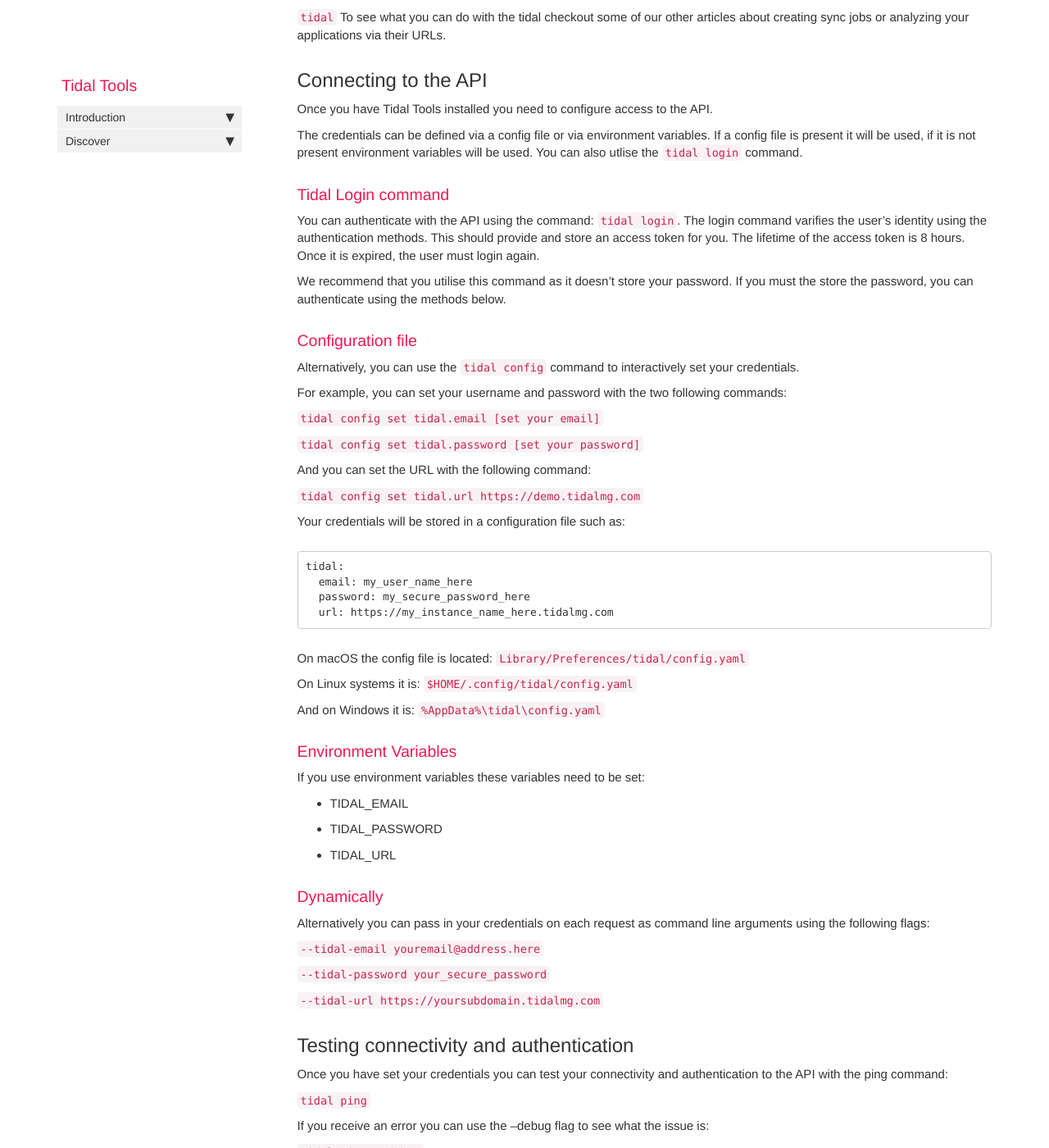
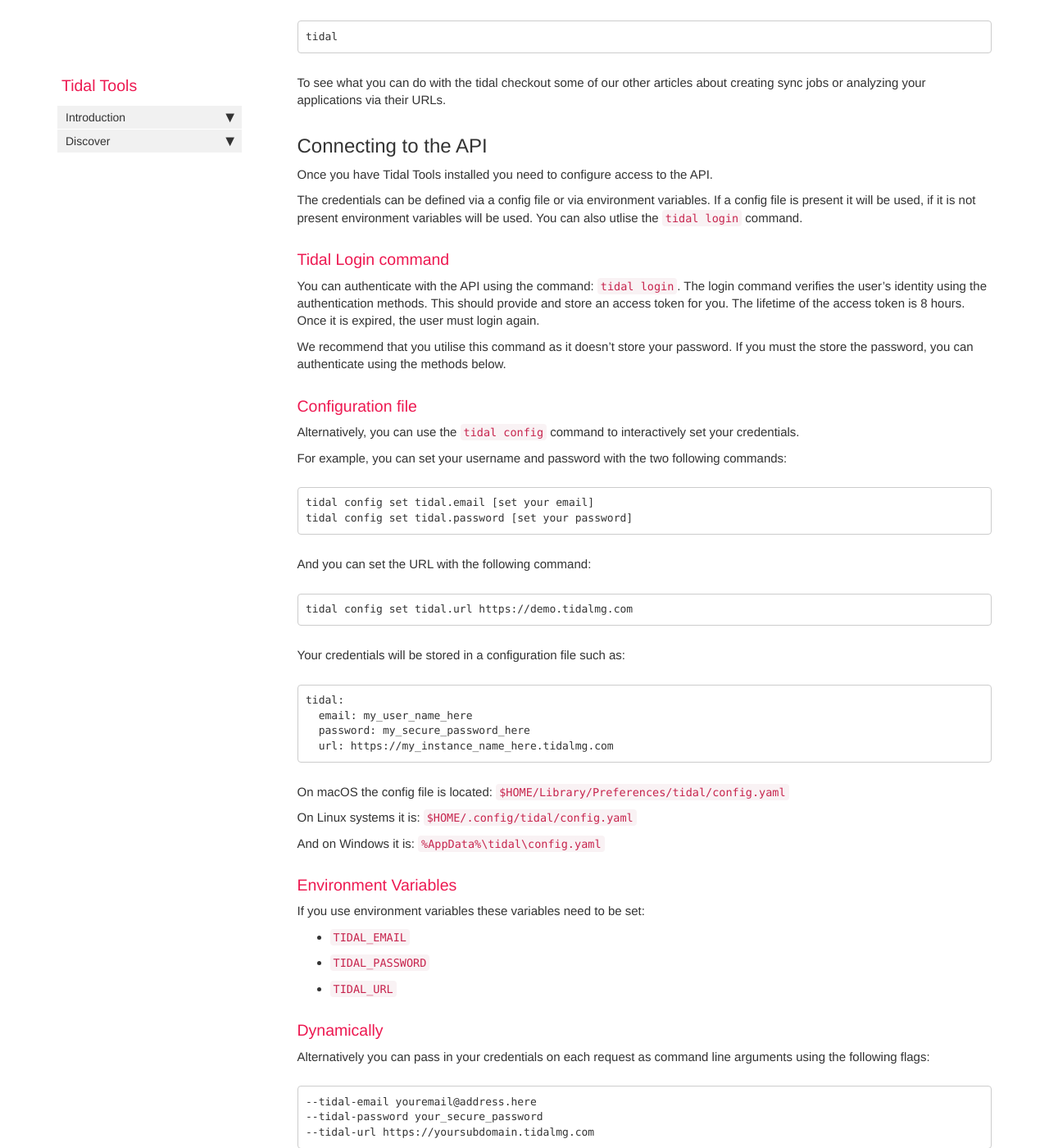
Before and after one commit to tidalmigrations/tidalmigrations.github.io, a Jekyll site: the page built from pages/tidal tools/getstarted.md, in a window 1280 px wide and 1400 px high, scrolled down 707 px. Shown: the whole window at 82% size. Built offline with Jekyll 4.4.1, drawn with Linux system fonts in a browser that asks for light colours; nearby versions of some CDN libraries; comment, search, counter and statistics services are not loaded; part of the change alters nothing that is shown; some of the changed text lies outside the part shown.

Commit message:
Fixing typos and formatting tweaks

````diff
--- a/pages/tidal tools/getstarted.md
+++ b/pages/tidal tools/getstarted.md
@@ -13,12 +13,15 @@ Here we outline how to get started working with Tidal Tools via the command line
 ## Downloading & Installing {#install}
 
 Tidal Tools is a cross platform CLI utility that you can use to discover and analyze your applications.
-[Easily install Tidal Tools](https://get.tidal.sh.) on your operating system.
+[Easily install Tidal Tools](https://get.tidal.sh) on your operating system.
 
 ## Using Tidal Tools
 To get started, from a new terminal or Powershell prompt, simply run:
 
-`` tidal ``
+```
+tidal
+```
+
 To see what you can do with the tidal checkout some of our other articles about creating sync jobs or analyzing your applications via their URLs.
 
 ## Connecting to the API
@@ -28,7 +31,7 @@ The credentials can be defined via a config file or via environment variables. I
 You can also utlise the `tidal login` command.
 
 ### Tidal Login command {#login}
-You can authenticate with the API using the command: `tidal login`. The login command varifies the user's identity using the authentication methods. This should provide and store an access token for you.
+You can authenticate with the API using the command: `tidal login`. The login command verifies the user's identity using the authentication methods. This should provide and store an access token for you.
 The lifetime of the access token is 8 hours. Once it is expired, the user must login again.
 
 We recommend that you utilise this command as it doesn't store your password. If you must the store the password, you can authenticate using the methods below.
@@ -41,13 +44,16 @@ Alternatively, you can use the `tidal config` command to interactively set your
 
 For example, you can set your username and password with the two following commands:
 
-``` tidal config set tidal.email [set your email] ```
-
-``` tidal config set tidal.password [set your password] ```
+```
+tidal config set tidal.email [set your email]
+tidal config set tidal.password [set your password]
+```
 
 And you can set the URL with the following command:
 
-``` tidal config set tidal.url https://demo.tidalmg.com ```
+```
+tidal config set tidal.url https://demo.tidalmg.com
+```
 
 Your credentials will be stored in a configuration file such as:
 
@@ -58,48 +64,56 @@ tidal:
   url: https://my_instance_name_here.tidalmg.com
   ```
 
-On macOS the config file is located: ```Library/Preferences/tidal/config.yaml```
+On macOS the config file is located: `$HOME/Library/Preferences/tidal/config.yaml`
 
-On Linux systems it is: ```$HOME/.config/tidal/config.yaml```
+On Linux systems it is: `$HOME/.config/tidal/config.yaml`
 
-And on Windows it is: ```%AppData%\tidal\config.yaml```
+And on Windows it is: `%AppData%\tidal\config.yaml`
 
 ### Environment Variables
 If you use environment variables these variables need to be set:
 
-- TIDAL_EMAIL
-- TIDAL_PASSWORD
-- TIDAL_URL
+- `TIDAL_EMAIL`
+- `TIDAL_PASSWORD`
+- `TIDAL_URL`
 
 ### Dynamically
 Alternatively you can pass in your credentials on each request as command line arguments using the following flags:
 
-``` --tidal-email youremail@address.here ```
-
-``` --tidal-password your_secure_password ```
-
-``` --tidal-url https://yoursubdomain.tidalmg.com ```
+```
+--tidal-email youremail@address.here
+--tidal-password your_secure_password
+--tidal-url https://yoursubdomain.tidalmg.com
+```
 
 ## Testing connectivity and authentication
 Once you have set your credentials you can test your connectivity and authentication to the API with the ping command:
 
-``` tidal ping ```
+```
+tidal ping
+```
 
 If you receive an error you can use the --debug flag to see what the issue is:
 
-``` tidal ping --debug ```
+```
+tidal ping --debug
+```
 
 ### Using a Proxy
 If you need to use a proxy, you can specify it with the https_proxy variable.
 
 On macOS and Linux you would run:
 
-``` export https_proxy=1.1.1.1:123 ```
+```
+export https_proxy=1.1.1.1:123
+```
 
 and on Windows:
 
-``` set https_proxy=1.1.1.1:123 ```
+```
+set https_proxy=1.1.1.1:123
+```
 
-Of course replacing 1.1.1.1 with your proxy IP address and 123 with the port number.
+Of course replacing `1.1.1.1` with your proxy IP address and `123` with the port number.
 
-Once you have this set, you should be able to run ```tidal ping``` successfully. Remember that you will need to set this for every new terminal session you start.
+Once you have this set, you should be able to run `tidal ping` successfully. Remember that you will need to set this for every new terminal session you start.
````
